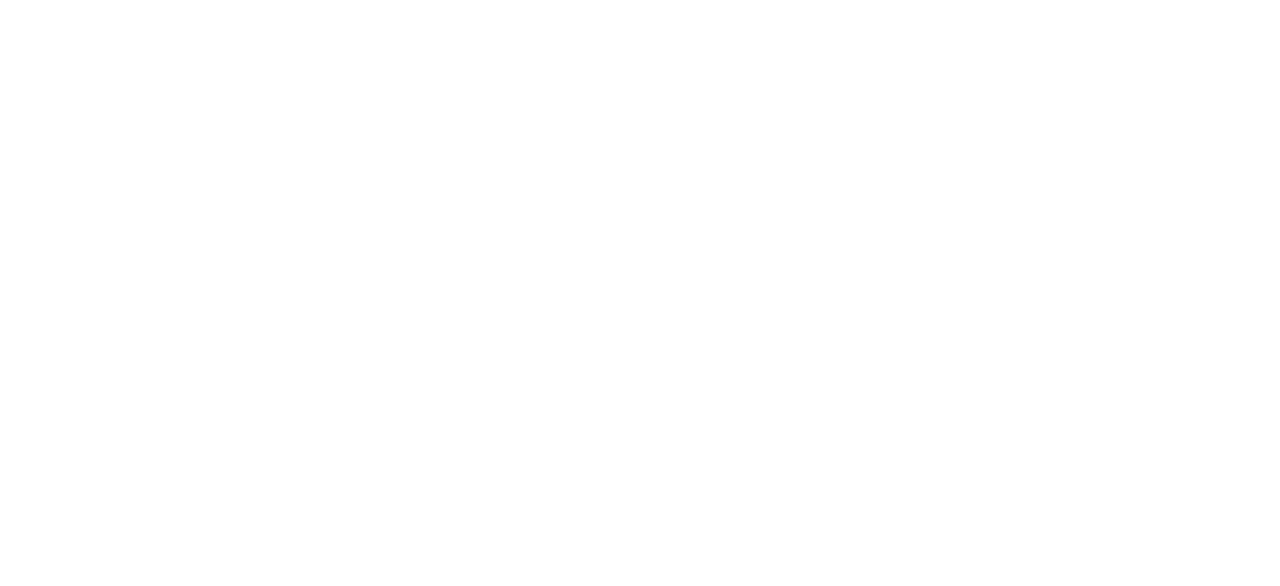
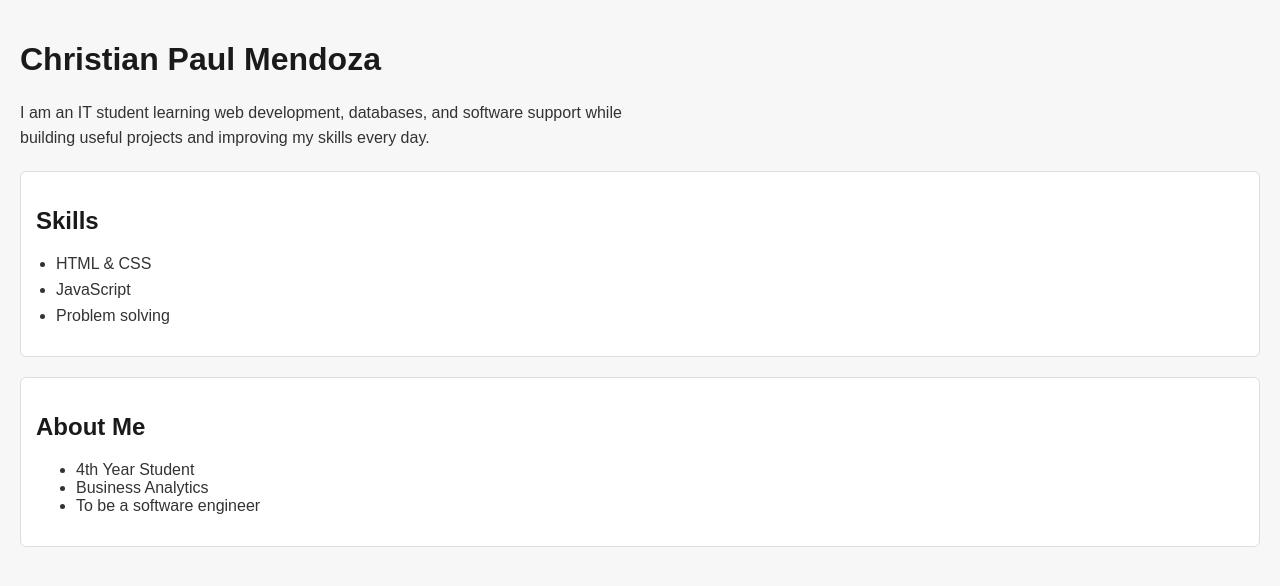
Before and after one commit to MendozaCPE/mendoza-christian-paul-midterm-git, a plain HTML site: page index.html in a window 1280 px wide. Drawn offline with Linux system fonts and the light colour scheme.

Commit message:
Add profile update section

```diff
--- a/index.html
+++ b/index.html
@@ -0,0 +1,39 @@
+<!doctype html>
+<html lang="en">
+  <head>
+    <meta charset="UTF-8" />
+    <meta name="viewport" content="width=device-width, initial-scale=1.0" />
+    <title>Student Profile</title>
+    <link rel="stylesheet" href="style.css" />
+  </head>
+  <body>
+    <header>
+      <h1>Christian Paul Mendoza</h1>
+    </header>
+    <main>
+      <section>
+        <p>
+          I am an IT student learning web development, databases, and software
+          support while building useful projects and improving my skills every
+          day.
+        </p>
+      </section>
+      <section class="skills-section">
+        <h2>Skills</h2>
+        <ul>
+          <li>HTML & CSS</li>
+          <li>JavaScript</li>
+          <li>Problem solving</li>
+        </ul>
+      </section>
+      <section class="about-me-section">
+        <h2>About Me</h2>
+        <ul>
+          <li>4th Year Student</li>
+          <li>Business Analytics</li>
+          <li>To be a software engineer</li>
+        </ul>
+      </section>
+    </main>
+  </body>
+</html>
--- a/style.css
+++ b/style.css
@@ -27,3 +27,17 @@ p {
 .skills-section li {
   margin-bottom: 8px;
 }
+.about-me-section {
+  margin-top: 20px;
+  padding: 15px;
+  background-color: #ffffff;
+  border: 1px solid #ddd;
+  border-radius: 6px;
+}
+.contact-section {
+  margin-top: 20px;
+  padding: 15px;
+  background-color: #ffffff;
+  border: 1px solid #ddd;
+  border-radius: 6px;
+}
```
